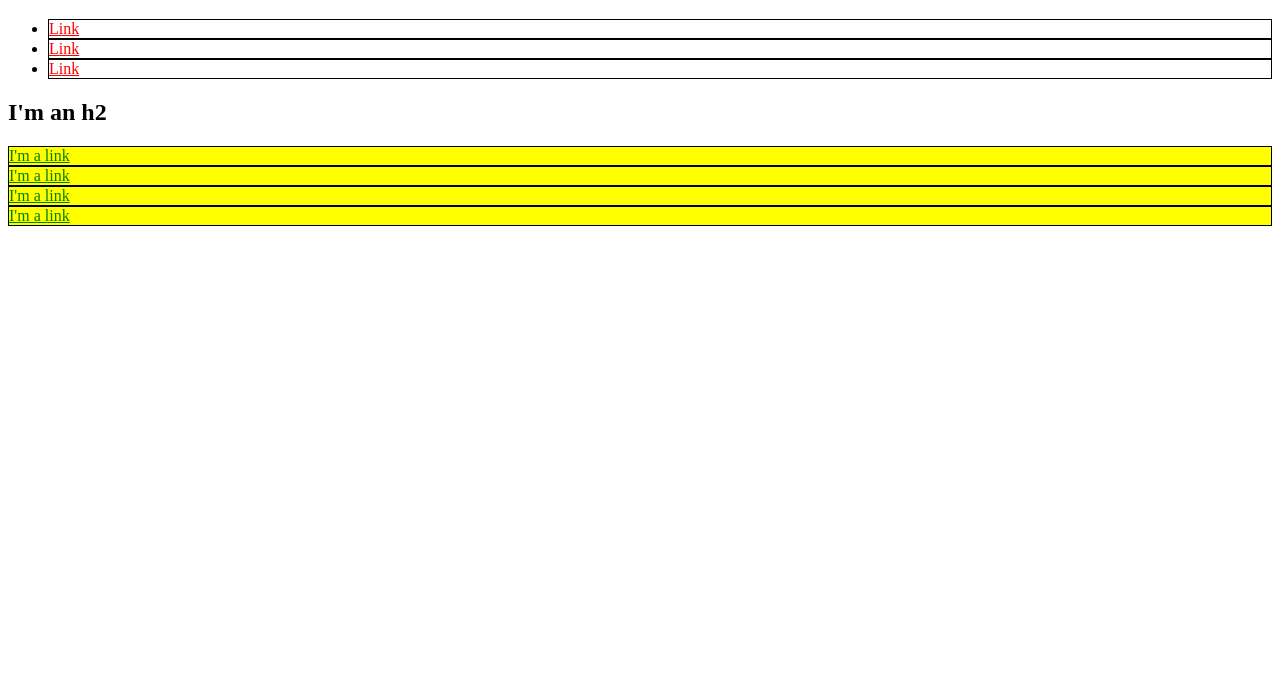
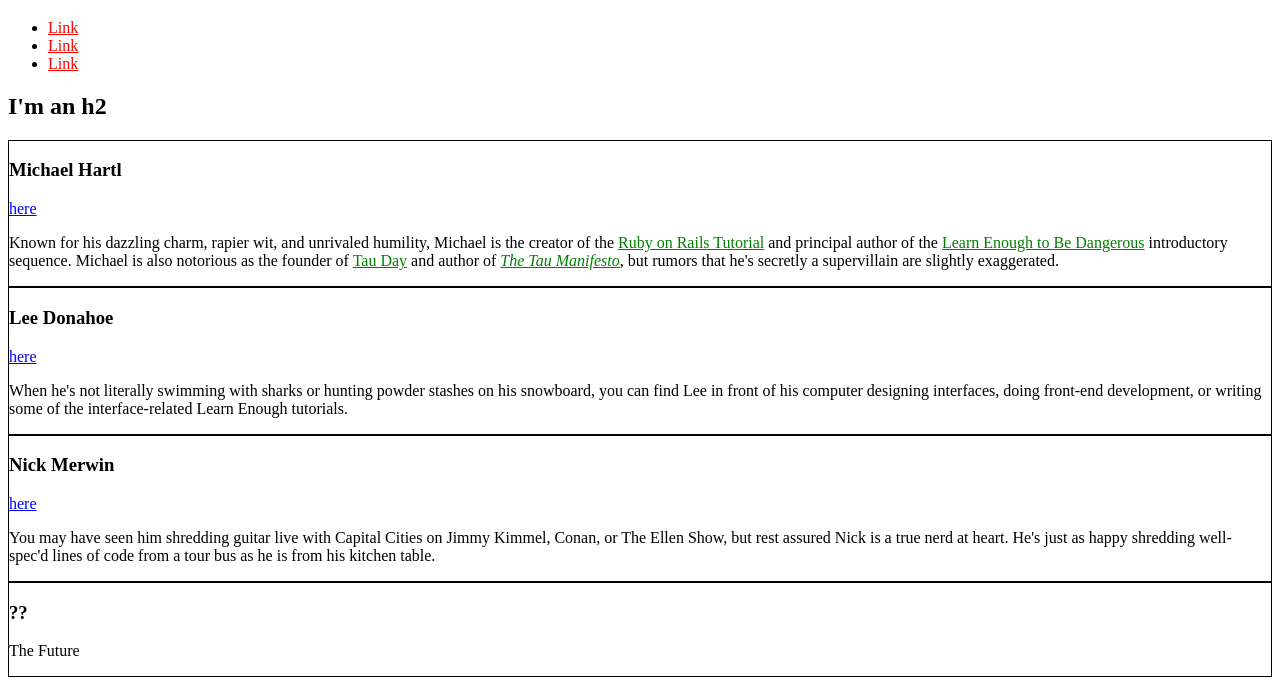
Before and after one commit to bernardkm/bernardkm.github.io, a plain HTML site: page index.html in a window 1280 px wide. Shown: the part 61-756 px from the top of the page. Drawn offline with Linux system fonts and the light colour scheme.

Commit message:
Finishing Chapter 2

```diff
--- a/index.html
+++ b/index.html
@@ -4,37 +4,29 @@
     <title>Test Page: Don't Panic</title>
     <meta charset="utf-8">
     <style>
+      /* GLOBAL STYLES */
       a {
         color: red;
       }
-      div {
+
+      /* SOCIAL STYLES */
+      .social-link {
+        color: blue;
+      }
+
+      /* BIO STYLES */
+      .bio-box {
         border: 1px solid black;
       }
-      div a {
+      .bio-copy a {
         color: green;
       }
-      li {
-        border: 1px solid black;
-      }
-      #exec-bio{
-        background-color: light grey
-      }
-      .bio-box{
-        border: 1px solid black;
-      }
-      .bio_box a{
-        color:green;
-      }
-      .weather{
-        background-color: yellow;
-      }
-
     </style>
   </head>
   <body>
     <h1>I'm an h1</h1>
     <ul>
-      <li id="links">
+      <li>
         <a href="http://example.com/">Link</a>
       </li>
       <li>
@@ -45,17 +37,54 @@
       </li>
     </ul>
     <h2>I'm an h2</h2>
-    <div id="exec-bio" class="bio-box weather">
-      <a href="http://example.com/">I'm a link</a>
+    <div class="bio-box">
+      <h3>Michael Hartl</h3>
+      <a href="http://twitter.com/mhartl" class="social-link">here</a>
+      <div class="bio-copy">
+        <p>
+          Known for his dazzling charm, rapier wit, and unrivaled humility,
+          Michael is the creator of the
+          <a href="https://www.railstutorial.org/">Ruby on Rails
+          Tutorial</a> and principal author of the
+          <a href="https://learnenough.com/">
+          Learn Enough to Be Dangerous</a> introductory sequence. Michael
+          is also notorious as the founder of
+          <a href="http://tauday.com/">Tau Day</a> and author of
+          <a href="http://tauday.com/tau-manifesto"><em>The Tau
+          Manifesto</em></a>, but rumors that he's secretly a supervillain
+          are slightly exaggerated.
+        </p>
+      </div>
     </div>
-    <div class="bio-box weather">
-      <a href="http://example.com/">I'm a link</a>
+    <div class="bio-box">
+      <h3>Lee Donahoe</h3>
+      <a href="https://twitter.com/leedonahoe" class="social-link">here</a>
+      <div class="bio-copy">
+        <p>
+          When he's not literally swimming with sharks or hunting powder
+          stashes on his snowboard, you can find Lee in front of his computer
+          designing interfaces, doing front-end development, or writing some of
+          the interface-related Learn Enough tutorials.
+        </p>
+      </div>
     </div>
-    <div class ="bio-box weather">
-      <a href="http://example.com/">I'm a link</a>
+    <div class="bio-box">
+      <h3>Nick Merwin</h3>
+      <a href="https://twitter.com/nickmerwin" class="social-link">here</a>
+      <div class="bio-copy">
+        <p>
+          You may have seen him shredding guitar live with Capital Cities on
+          Jimmy Kimmel, Conan, or The Ellen Show, but rest assured Nick is a
+          true nerd at heart. He's just as happy shredding well-spec'd lines
+          of code from a tour bus as he is from his kitchen table.
+        </p>
+      </div>
     </div>
-    <div class="bio-box weather">
-      <a href="http://example.com/">I'm a link</a>
+    <div class="bio-box">
+      <h3>??</h3>
+      <p>
+        The Future
+      </p>
     </div>
   </body>
 </html>
```
